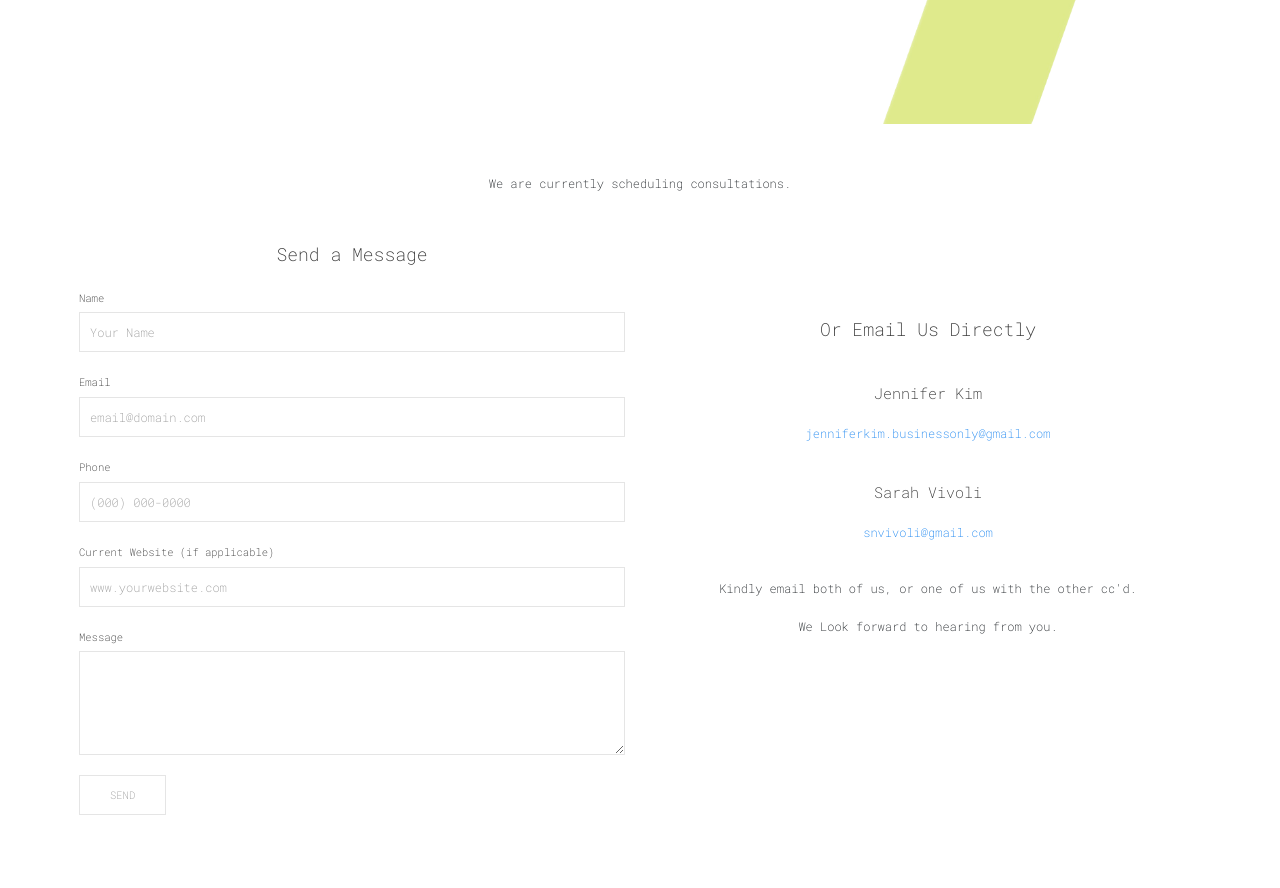
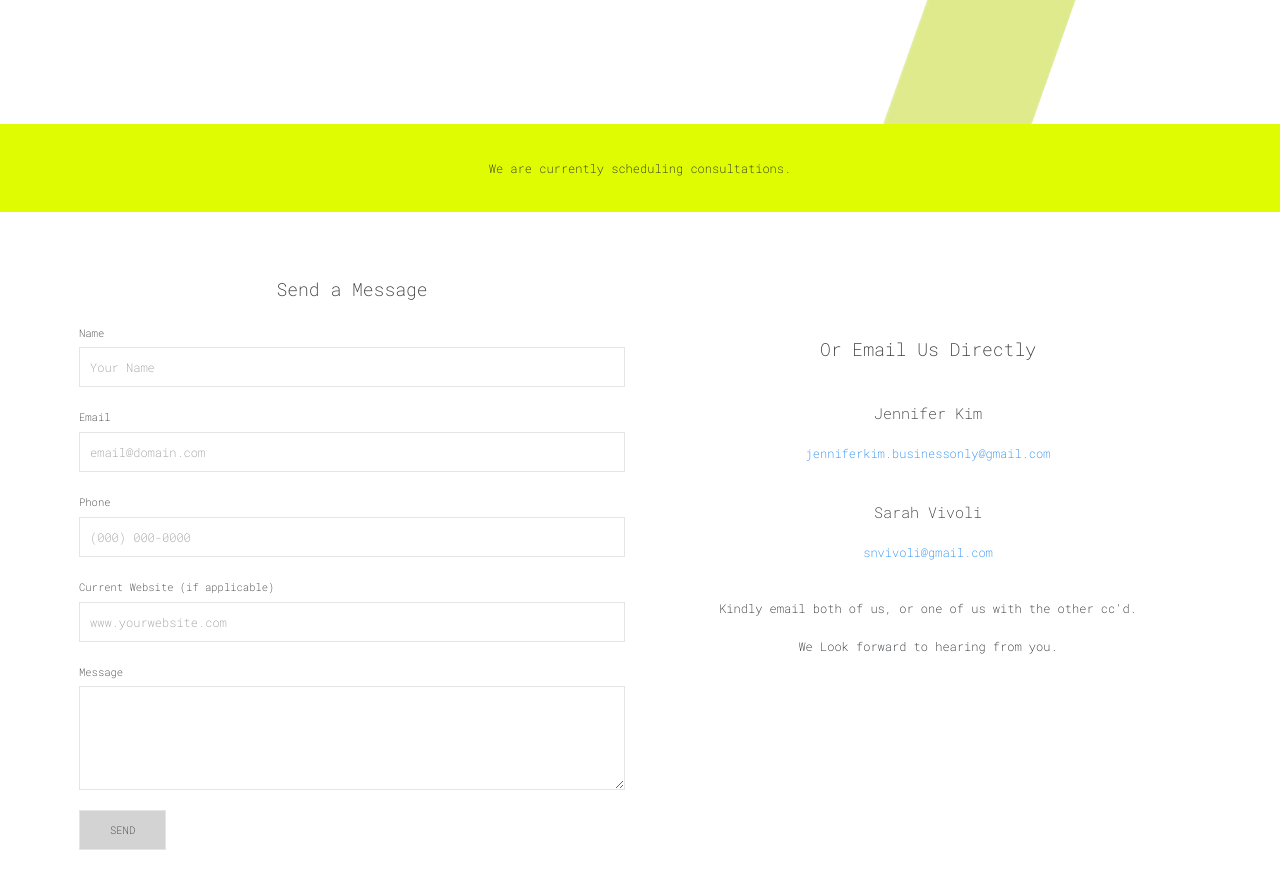
Before and after one commit to svivoli/Vimo, a React (Create React App) app in the folder client/: page / in a window 1280 px wide. Shown: the part 1660-2548 px from the top of the page. Before the commit the page ends 2525 px from the top, so only its background shows below. Built offline with nearby package versions, Linux system fonts and the light colour scheme.

Commit message:
consultations section color and send button

```diff
--- a/client/src/components/Contact/index.js
+++ b/client/src/components/Contact/index.js
@@ -3,12 +3,14 @@ import './style.css';
 
 function Contact() {
     return (
-        <div className="contact">
-            <div class="contact-blurb">
-                <p>We are currently scheduling consultations.</p>
-            </div>
+        <div>
+        <section class="contact-blurb">
+                We are currently scheduling consultations.
+        </section>
+        <section className="contact">
+
             <div class="row">
-                <div class="col-md-6">
+                <div class="contact-form col-md-6">
                     <div className="contact-title">
                         <h3>Send a Message</h3>
                     </div>
@@ -39,7 +41,7 @@ function Contact() {
                                 <textarea class="uk-textarea" rows="5"></textarea>
                             </div>
 
-                            <button class="uk-button uk-button-default" disabled>Send</button>
+                            <button class="send-btn uk-button uk-button-default">Send</button>
 
                         </fieldset>
                     </form>
@@ -59,6 +61,7 @@ function Contact() {
             </div>
 
 
+        </section>
         </div>
     )
 };
--- a/client/src/components/Contact/style.css
+++ b/client/src/components/Contact/style.css
@@ -1,9 +1,16 @@
 .contact {
-    margin: 50px 5% 50px 5%;
+    padding: 50px 5% 50px 5%;
 }
 .contact-blurb {
-    margin-bottom: 50px;
+    padding-top: 35px;
+    padding-bottom: 35px;
     text-align: center;
+    background: #dffc03;
+}
+.contact-form {
+    background: white;
+    padding-top: 15px;
+    padding-bottom: 15px;
 }
 .contact-title {
     text-align: center;
@@ -12,3 +19,6 @@
     margin-top: 75px;
     text-align: center;
 }
+.send-btn {
+    background-color: lightgray !important;
+}
```
Also changed, not shown: client/src/img/lines_mute.png (added).
